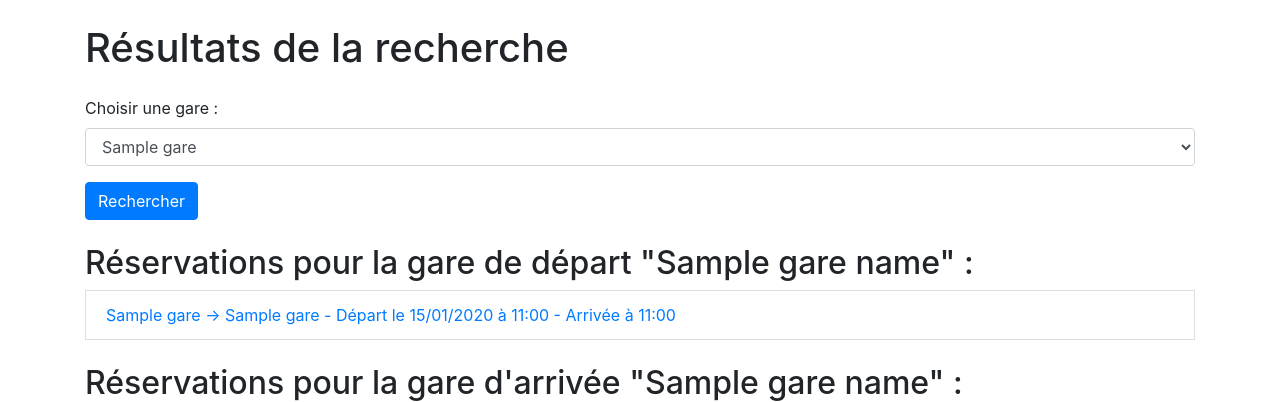
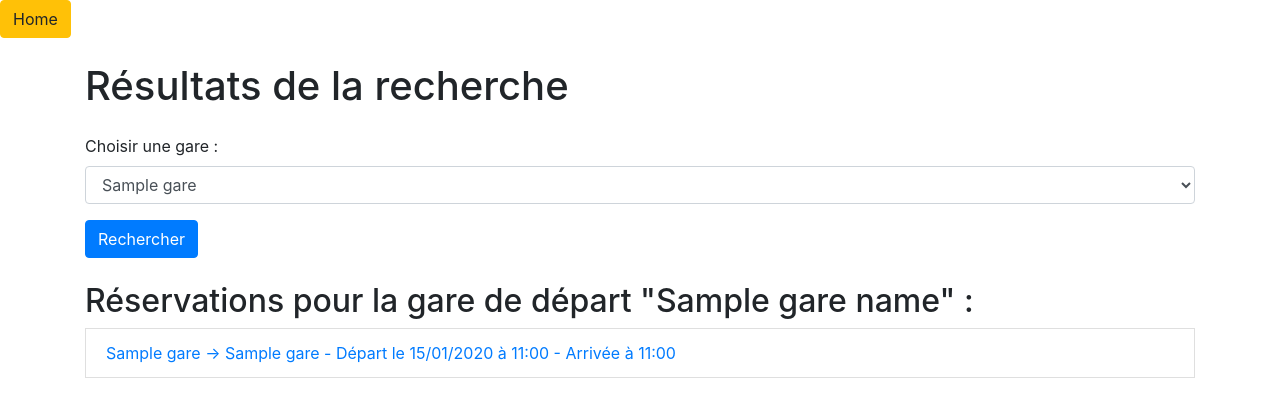
Before and after one commit to rayenehassan/reservations-rayene-hassan, a Django app: template reservations/reservationhub/templates/reservationhub/recherche_reservations.html in a window 1280 px wide. Shown: the top 402 px of the page. Run offline with Django 4.2, Linux system fonts and the light colour scheme; tables that the repository leaves empty hold one stand-in row (values such as "Sample post"); the template is opened without the code that fills it: values that come from a table or form of the project are taken from there, most other values are stand-ins (such as "Sample title", 1, 10 or a date in 2020); some libraries are stand-ins or nearby versions.

Commit message:
ajouts boutons

```diff
--- a/reservations/reservationhub/templates/reservationhub/details_trajet.html
+++ b/reservations/reservationhub/templates/reservationhub/details_trajet.html
@@ -1,4 +1,4 @@
-{%extends 'reservationhub/base.html'%}
+
 <!DOCTYPE html>
 <html lang="fr">
 {%block content%}
@@ -19,6 +19,7 @@
 </head>
 
 <body>
+    <a href="{% url 'reservationhub:recherche_reservations' %}" class="btn btn-primary mt-3">Retour à la recherche de réservations</a>
     <div class="container"> <!-- Container Bootstrap -->
         <h1>Détails du trajet</h1>
         <h2>{{ trajet }}</h2>
@@ -45,8 +46,6 @@
         <div class="mt-5"> <!-- Ajout de marge top pour espacer le graphique -->
             <canvas id="trajetsChart" width="400" height="400"></canvas>
         </div>
-
-        <a href="{% url 'reservationhub:recherche_reservations' %}" class="btn btn-primary mt-3">Retour à la recherche de réservations</a>
     </div>
 
     <!-- Link Bootstrap JS and jQuery -->
--- a/reservations/reservationhub/templates/reservationhub/homepage_connecte.html
+++ b/reservations/reservationhub/templates/reservationhub/homepage_connecte.html
@@ -11,7 +11,6 @@ Accueil
 </head>
 <body>
     <div style="margin-bottom: 20px;">
-        <!-- Bouton "Panneau d'administration" pour les superutilisateurs -->
         {% if user.is_superuser %}
         <button type="button" class="btn btn-warning" onclick="window.location.href='{% url 'reservationhub:recherche_reservations' %}'">Panneau d'administration</button>
         {% endif %}
--- a/reservations/reservationhub/templates/reservationhub/recherche_reservations.html
+++ b/reservations/reservationhub/templates/reservationhub/recherche_reservations.html
@@ -24,6 +24,9 @@
 
 
 <body>
+    <div style="margin-bottom: 20px;">
+        <button type="button" class="btn btn-warning" onclick="window.location.href='{% url 'reservationhub:trajets' %}'">Home</button>
+    </div>
     <script>
         // Function to load chart data via AJAX
         function loadChart(chart, endpoint) {
```
